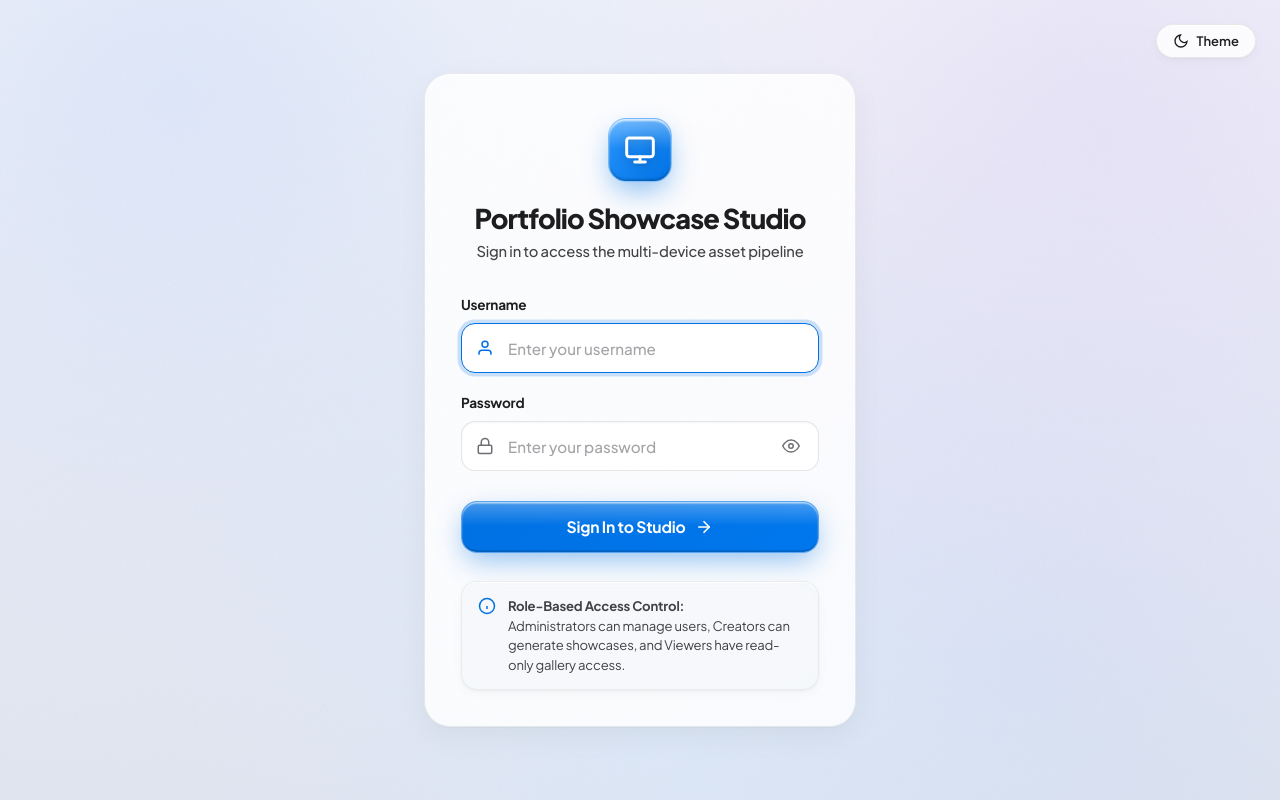
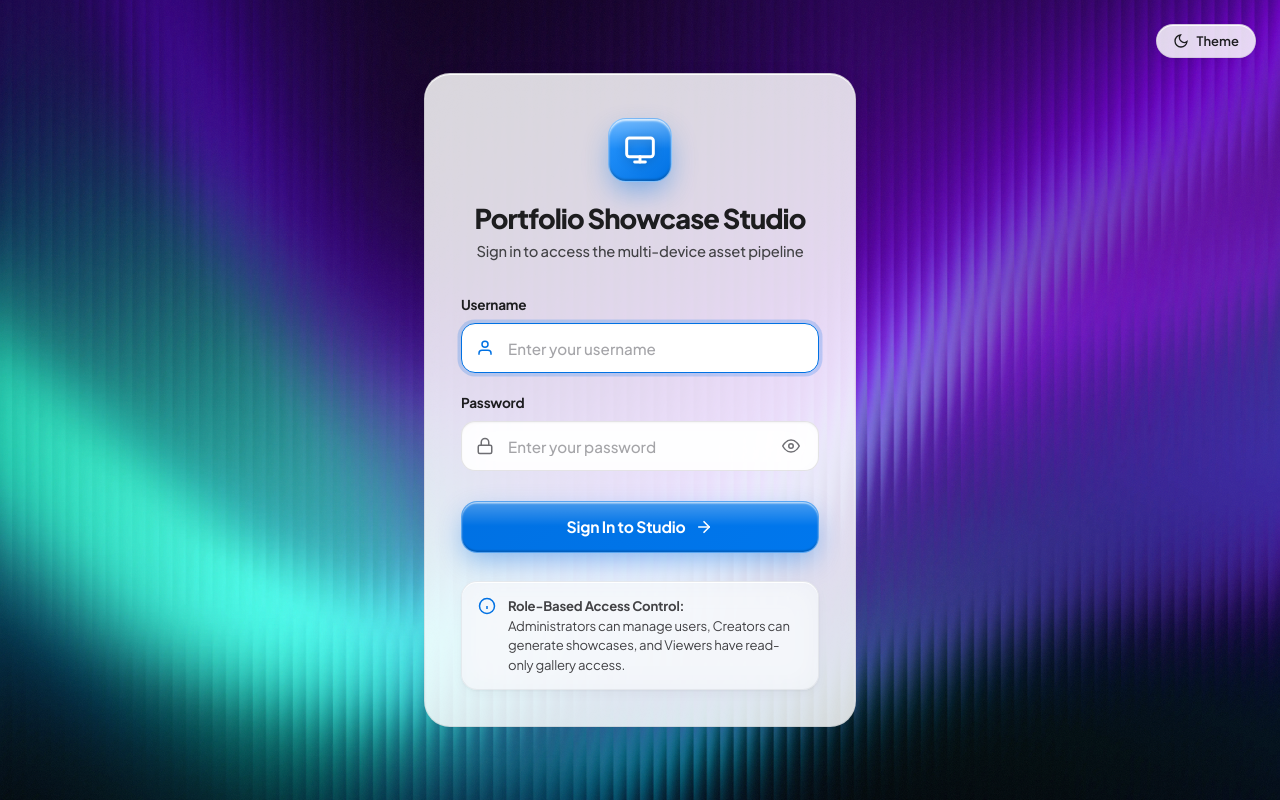
Before and after one commit to ejajmahmud/portfolio-showcase-generator, a FastAPI app: page /login in a window 1280 px wide. Run offline with FastAPI, Linux system fonts and the light colour scheme.

Commit message:
feat(theme): apply authentic macOS wallpaper FGrad_Feb11_Mac+2.webp sitewide in light mode

```diff
--- a/static/css/style.css
+++ b/static/css/style.css
@@ -21,14 +21,9 @@
   --font-body: 'Plus Jakarta Sans', -apple-system, BlinkMacSystemFont, 'SF Pro Text', 'Segoe UI', Roboto, sans-serif;
   --font-mono: 'JetBrains Mono', 'SF Mono', Menlo, Monaco, Consolas, monospace;
 
-  /* Authentic Apple macOS Light Mode Grain Gradient Canvas */
+  /* Authentic Apple macOS Light Mode Wallpaper Canvas */
   --bg-app: #ebeef5;
-  --bg-mesh:
-    radial-gradient(circle at 14% 12%, rgba(214, 226, 248, 0.75) 0%, transparent 50%),
-    radial-gradient(circle at 86% 16%, rgba(226, 220, 246, 0.70) 0%, transparent 48%),
-    radial-gradient(circle at 50% 85%, rgba(218, 234, 252, 0.60) 0%, transparent 52%),
-    radial-gradient(circle at 80% 82%, rgba(206, 222, 245, 0.55) 0%, transparent 44%),
-    linear-gradient(180deg, #f7f8fc 0%, #ebeef6 45%, #e1e5f0 100%);
+  --bg-mesh: url('/static/img/FGrad_Feb11_Mac+2.webp');
 
   /* Liquid Glass Surfaces (macOS Frosted Glass Windows) */
   --glass-bg: rgba(255, 255, 255, 0.84);
@@ -191,8 +186,10 @@ body {
   font-family: var(--font-body);
   background-color: var(--bg-app);
   background-image: var(--bg-mesh);
+  background-size: cover;
+  background-position: center center;
+  background-repeat: no-repeat;
   background-attachment: fixed;
-  background-size: cover;
   color: var(--text-primary);
   min-height: 100vh;
   line-height: 1.5;
--- a/templates/login.html
+++ b/templates/login.html
@@ -25,6 +25,8 @@
       background-color: var(--bg-app);
       background-image: var(--bg-mesh);
       background-size: cover;
+      background-position: center center;
+      background-repeat: no-repeat;
       background-attachment: fixed;
       position: relative;
     }
```
Also changed, not shown: static/img/FGrad_Feb11_Mac+2.webp (added), static/img/mac_wallpaper_light.webp (added).
